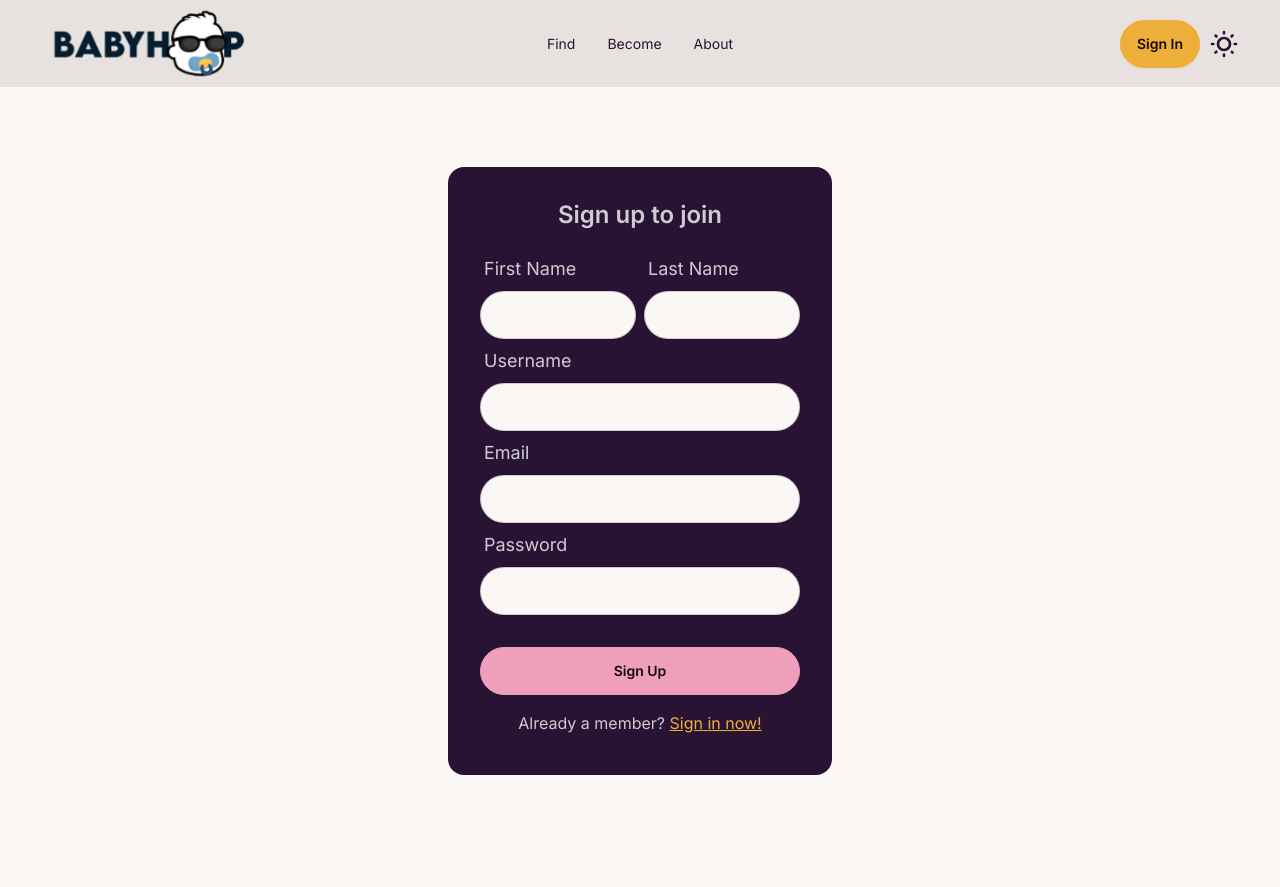
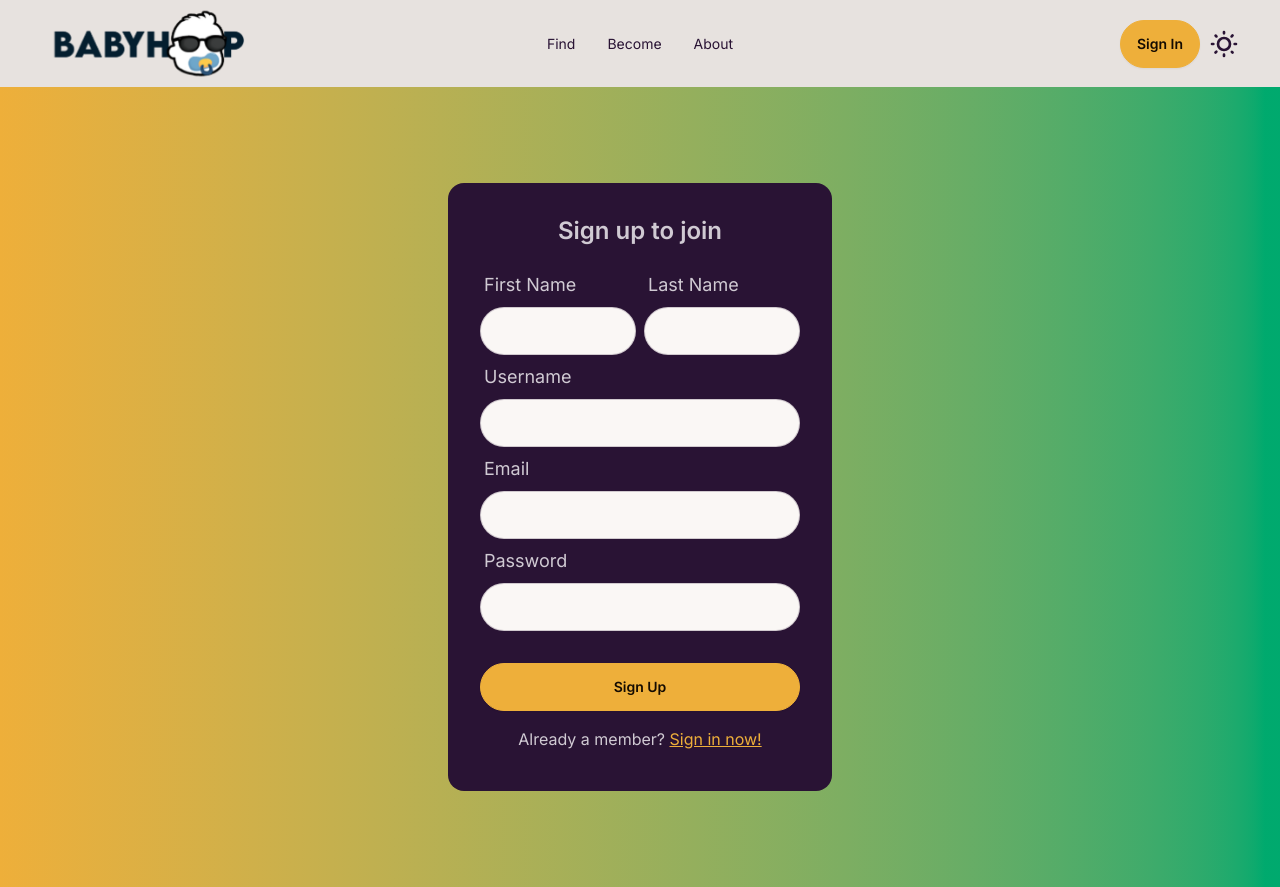
Before and after one commit to samusarsar/baby-hop, a Next.js app: page /sign-up in a window 1280 px wide. Built offline with nearby package versions, Linux system fonts and the light colour scheme; no server answers.

Commit message:
Add loaders and background to auth layout

```diff
--- a/src/app/(auth)/layout.tsx
+++ b/src/app/(auth)/layout.tsx
@@ -10,7 +10,7 @@ const AuthLayout = async ({ children }: { children: React.ReactNode }) => {
 	if (session) redirect('/dashboard');
 
 	return (
-		<section className='flex justify-center items-center py-20'>
+		<section className='flex justify-center items-center py-20 min-h-screen bg-gradient-to-r from-accent to-success'>
 			{children}
 		</section>
 	);
--- a/src/app/(auth)/sign-in/page.tsx
+++ b/src/app/(auth)/sign-in/page.tsx
@@ -4,6 +4,7 @@ import BaseCard from '@/components/ui/BaseCard';
 import React, { useState, ChangeEvent, FormEvent } from 'react';
 import FormInput from '@/components/ui/FormInput';
 import useAuth from '@/hooks/useAuth';
+import Link from 'next/link';
 
 function SignIn() {
 	const [userData, setUserData] = useState({
@@ -11,6 +12,7 @@ function SignIn() {
 		password: '',
 	});
 	const [error, setError] = useState('');
+	const [isLoading, setIsLoading] = useState(false);
 
 	const { signIn } = useAuth();
 
@@ -25,6 +27,7 @@ function SignIn() {
 		e.preventDefault();
 
 		try {
+			setIsLoading(true);
 			await signIn(userData);
 		} catch (error: any) {
 			console.log(error.message);
@@ -35,6 +38,8 @@ function SignIn() {
 					'Could not sign in right now. Please try again later!'
 				);
 			}
+		} finally {
+			setIsLoading(false);
 		}
 	};
 
@@ -97,18 +102,26 @@ function SignIn() {
 							</div>
 						</div>
 					)}
-					<button className='btn btn-accent btn-block mt-4'>
-						Sign In
+					<button
+						className={`btn btn-accent btn-block mt-4${
+							isLoading ? ' btn-disabled' : ''
+						}`}
+					>
+						{!isLoading ? (
+							'Sign In'
+						) : (
+							<span className='loading loading-dots loading-lg text-base-100'></span>
+						)}
 					</button>
 				</form>
 				<div className='py-2'>
 					Not yet a member?{' '}
-					<a
+					<Link
 						href='/sign-up'
 						className='link link-primary'
 					>
 						Sign up now!
-					</a>
+					</Link>
 				</div>
 			</BaseCard>
 		</div>
--- a/src/app/(auth)/sign-up/page.tsx
+++ b/src/app/(auth)/sign-up/page.tsx
@@ -18,6 +18,7 @@ import {
 	USERNAME_MAX_LENGTH,
 	USERNAME_MIN_LENGTH,
 } from '@/common/constants';
+import Link from 'next/link';
 
 function Signup() {
 	const [userData, setUserData] = useState({
@@ -35,6 +36,7 @@ function Signup() {
 		password: false,
 		generalErr: '',
 	});
+	const [isLoading, setIsLoading] = useState(false);
 
 	const router = useRouter();
 
@@ -97,19 +99,20 @@ function Signup() {
 		}
 
 		try {
+			setIsLoading(true);
 			await signUp(userData);
 
 			setErrors({
 				...errors,
 				generalErr: '',
 			});
-
-			router.replace('/sign-in');
 		} catch (error) {
 			setErrors({
 				...errors,
 				generalErr: 'Uh-oh! There was an problem signing up!',
 			});
+		} finally {
+			setIsLoading(false);
 		}
 	};
 
@@ -239,18 +242,26 @@ function Signup() {
 							</div>
 						</div>
 					)}
-					<button className='btn btn-secondary btn-block mt-4'>
-						Sign Up
+					<button
+						className={`btn btn-accent btn-block mt-4${
+							isLoading ? ' btn-disabled' : ''
+						}`}
+					>
+						{!isLoading ? (
+							'Sign Up'
+						) : (
+							<span className='loading loading-dots loading-lg text-base-100'></span>
+						)}
 					</button>
 				</form>
 				<div className='py-2'>
 					Already a member?{' '}
-					<a
+					<Link
 						href='/sign-in'
 						className='link link-accent'
 					>
 						Sign in now!
-					</a>
+					</Link>
 				</div>
 			</BaseCard>
 		</div>
--- a/src/hooks/useAuth.ts
+++ b/src/hooks/useAuth.ts
@@ -26,6 +26,10 @@ const useAuth = () => {
 
 		try {
 			await createUser(userData);
+			await signIn({
+				email: userData.email,
+				password: userData.password,
+			});
 		} catch (error) {
 			throw new Error(
 				'Could not complete registration. Please try again later!'
@@ -40,7 +44,6 @@ const useAuth = () => {
 		});
 
 		if (res?.error) {
-			console.log('hit');
 			throw new Error('Invalid credentials');
 		} else {
 			const userData = await getUser(userCredentials.email);
@@ -52,7 +55,6 @@ const useAuth = () => {
 
 	const signOut = async () => {
 		await signOutNextAuth();
-		router.replace('/sign-in');
 		dispatch(signOutSuccess());
 	};
 
--- a/src/middleware.ts
+++ b/src/middleware.ts
@@ -1,5 +1,3 @@
-import { withAuth } from 'next-auth/middleware';
-
 export { default } from 'next-auth/middleware';
 
 export const config = { matcher: ['/dashboard'] };
```
